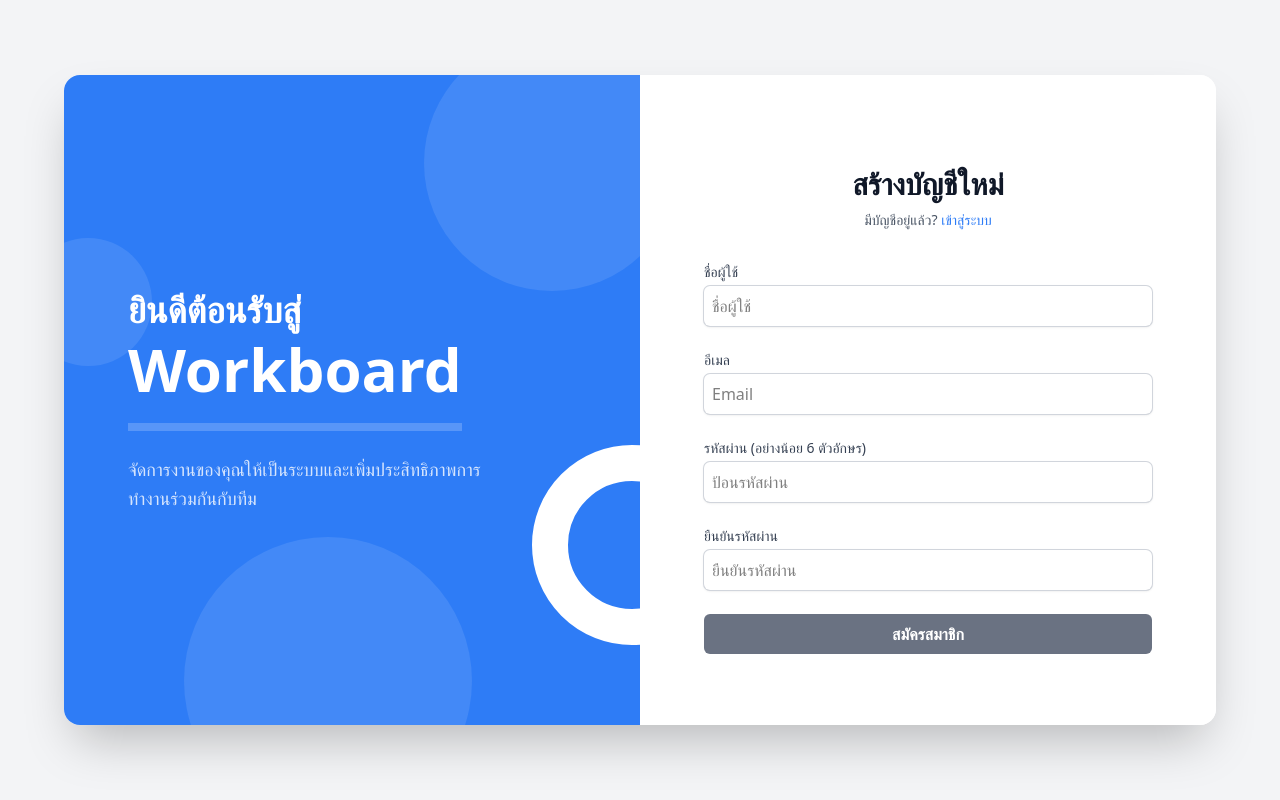
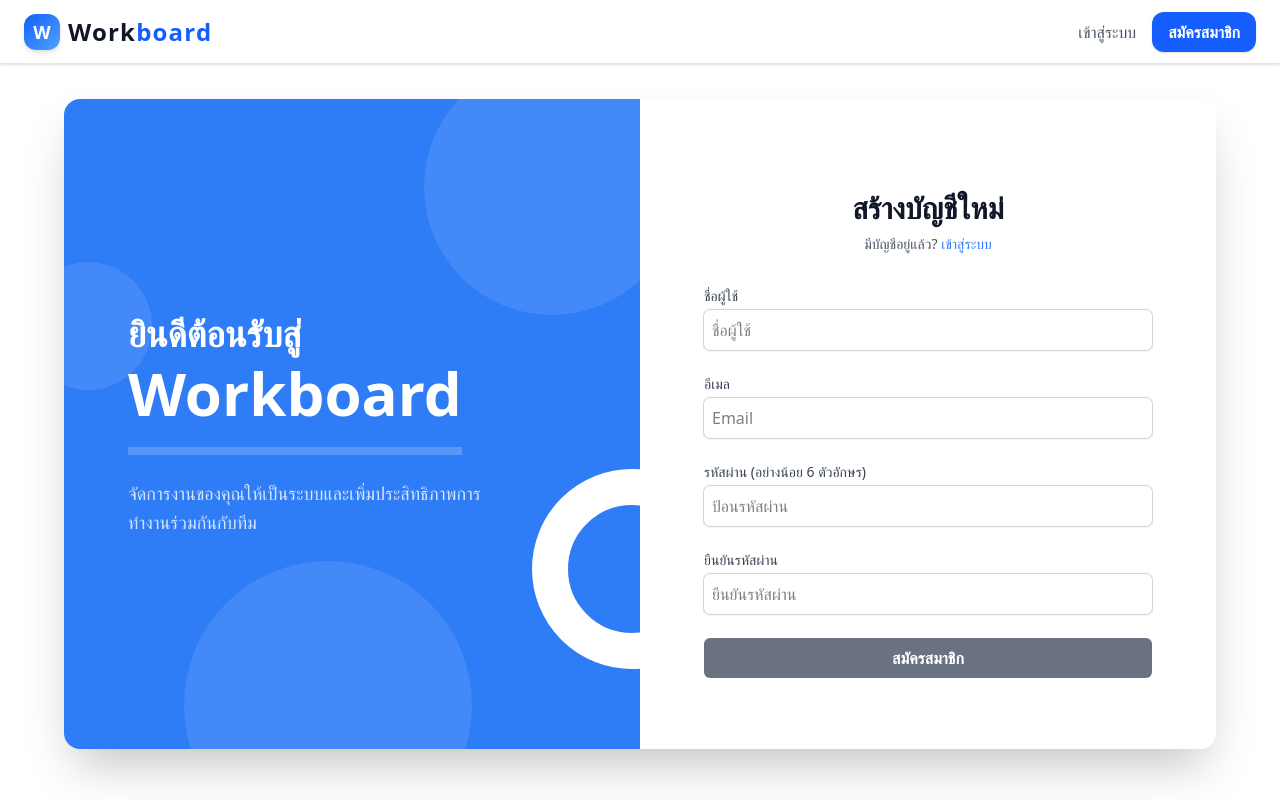
Before and after one commit to Sasit-Nine/workboard-frontend, a React (Vite) app: page /signup in a window 1280 px wide. Built offline with nearby package versions, Linux system fonts and the light colour scheme.

Commit message:
Navbar in Login

```diff
--- a/src/App.tsx
+++ b/src/App.tsx
@@ -17,8 +17,19 @@ function App() {
         <Router>
           <Routes>
             <Route path='/' element={<LandingPage />} />
-            <Route path="/login" element={<LoginPage />} />
-            <Route path="/signup" element={<SignUpPage />} />
+            <Route path="/login" element={
+              <div>
+                <Navbar />
+                <LoginPage />
+              </div>
+            } />
+            <Route path="/signup" element={
+              <div>
+                <Navbar />
+                <SignUpPage />
+              </div>
+
+            } />
             <Route element={<ProtectedRoute />}>
               <Route path="/create-board" element={<CreateBoardPage />} />
               <Route path="/my-board" element={
--- a/src/components/Navbar.tsx
+++ b/src/components/Navbar.tsx
@@ -27,7 +27,7 @@ const Navbar = () => {
               </Link>
 
               <Link
-                to="/register"
+                to="/signup"
                 className="px-4 py-2 rounded-xl bg-blue-600 text-white font-semibold shadow hover:bg-blue-700 transition"
               >
                 สมัครสมาชิก
--- a/src/pages/LoginPage.tsx
+++ b/src/pages/LoginPage.tsx
@@ -59,7 +59,7 @@ export default function LoginPage() {
   };
 
   return (
-    <div className="min-h-screen bg-gray-100 flex items-center justify-center p-4 sm:p-6 lg:p-8">
+    <div className="min-h-[90vh] flex items-center justify-center p-4 sm:p-6 lg:p-8">
       <div className="bg-white w-full max-w-6xl rounded-2xl shadow-2xl overflow-hidden flex flex-col lg:flex-row min-h-162.5">
         {/* --- ฝั่งซ้าย: Welcome Section --- */}
         <div className="hidden lg:flex lg:w-1/2 bg-[#2E7CF6] p-16 flex-col justify-center relative overflow-hidden">
--- a/src/pages/SignupPage.tsx
+++ b/src/pages/SignupPage.tsx
@@ -74,7 +74,7 @@ export default function Register() {
   };
 
   return (
-    <div className="min-h-screen bg-gray-100 flex items-center justify-center p-4 sm:p-6 lg:p-8">
+    <div className="min-h-[90vh] flex items-center justify-center p-4 sm:p-6 lg:p-8">
       <div className="bg-white w-full max-w-6xl rounded-2xl shadow-2xl overflow-hidden flex flex-col lg:flex-row min-h-162.5">
         {/* --- ฝั่งซ้าย: Welcome Section --- */}
         <div className="hidden lg:flex lg:w-1/2 bg-[#2E7CF6] p-16 flex-col justify-center relative overflow-hidden">
```
